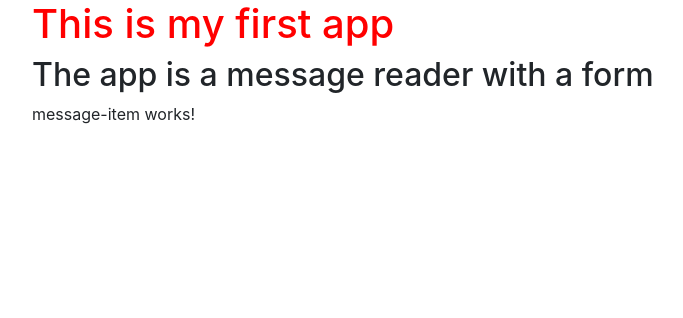
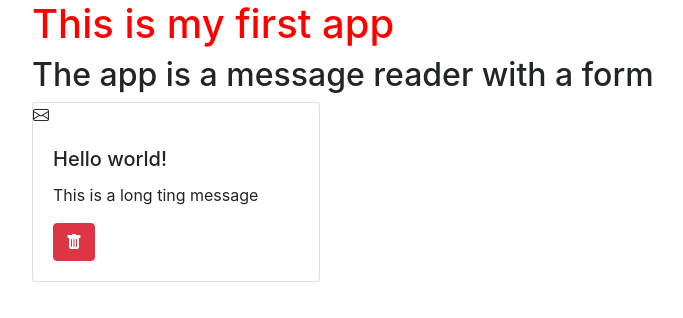
Before and after one commit to akashmohanlal/angulartest, an Angular app: page / in a window 1280 px wide. Shown: the top 318 px of the page, without its empty margins (53-736 px from the left). Built offline with nearby package versions, Linux system fonts and the light colour scheme.

Commit message:
message interpolation and click events

```diff
--- a/package.json
+++ b/package.json
@@ -19,6 +19,7 @@
     "@angular/platform-browser": "~11.2.4",
     "@angular/platform-browser-dynamic": "~11.2.4",
     "@angular/router": "~11.2.4",
+    "bootstrap-icons": "^1.4.0",
     "jquery": "^3.6.0",
     "rxjs": "~6.6.0",
     "tslib": "^2.0.0",
--- a/src/app/app.component.html
+++ b/src/app/app.component.html
@@ -1,4 +1,4 @@
 <header><h1>This is my first app</h1>
   <h2>The app is a message reader with a form</h2>
 </header>
-  <at-message-item></at-message-item>
+  <at-message-item [messageItem]="firstMessageItem"></at-message-item>
--- a/src/app/app.component.ts
+++ b/src/app/app.component.ts
@@ -7,5 +7,11 @@ import { Component } from '@angular/core';
   styleUrls: ['./app.component.css']
 })
 export class AppComponent {
-  title = 'welcome to angular';
+  firstMessageItem = {
+    id:1,
+    title: "Hello world!",
+    message: "This is a long ting message",
+    isRead: false,
+  }
+
 }
--- a/src/app/message-item/message-item.component.html
+++ b/src/app/message-item/message-item.component.html
@@ -1 +1,9 @@
-<p>message-item works!</p>
+<div class="card" style="width: 18rem;">
+  <i class="bi bi-envelope"></i>
+  <!-- <i class="bi bi-envelope-open"></i> -->
+  <div class="card-body">
+    <h5 class="card-title">{{ messageItem.title }}</h5>
+    <p class="card-text">{{ messageItem.message }}</p>
+  <button (click)="onDelete()" class="btn btn-danger"><i class="bi bi-trash-fill"></i></button>
+  </div>
+</div>
--- a/src/app/message-item/message-item.component.ts
+++ b/src/app/message-item/message-item.component.ts
@@ -1,4 +1,4 @@
-import { Component, OnInit } from '@angular/core';
+import { Component, OnInit, Input } from '@angular/core';
 
 @Component({
   selector: 'at-message-item',
@@ -6,6 +6,11 @@ import { Component, OnInit } from '@angular/core';
   styleUrls: ['./message-item.component.css']
 })
 export class MessageItemComponent implements OnInit {
+  @Input() messageItem;
+
+  onDelete(){
+    console.log("delete");
+  }
 
   constructor() { }
 
@@ -13,3 +18,10 @@ export class MessageItemComponent implements OnInit {
   }
 
 }
+
+// interface Message {
+//   id ,
+//     title: "Hello world!",
+//     message: "This is a long ting message",
+//     isRead: false,
+// }
--- a/src/styles.css
+++ b/src/styles.css
@@ -1 +1,2 @@
 /* You can add global styles to this file, and also import other style files */
+@import "~bootstrap-icons/font/bootstrap-icons.css";
```
Also changed, not shown: 1 other file (tests, documents, lock files or other folders).
